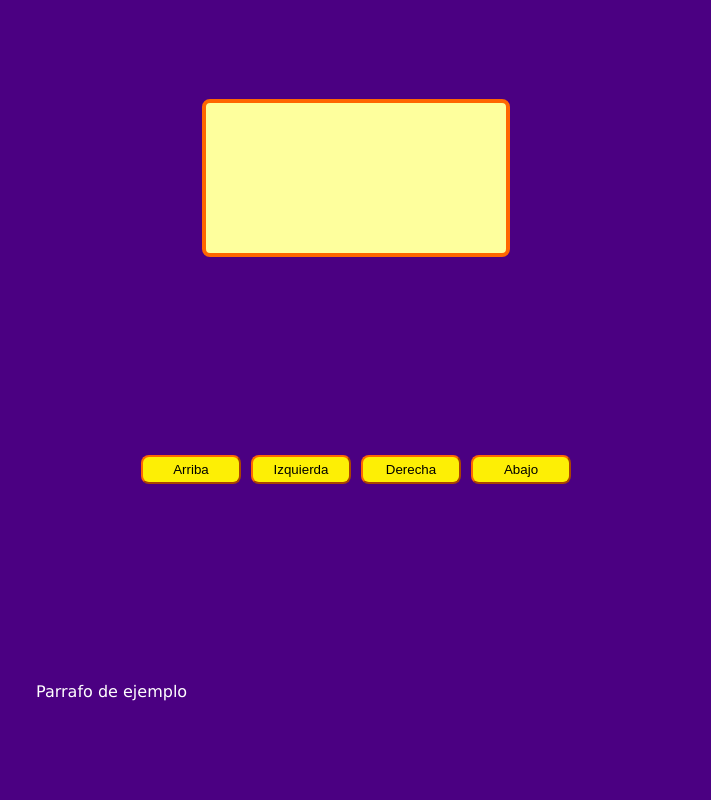
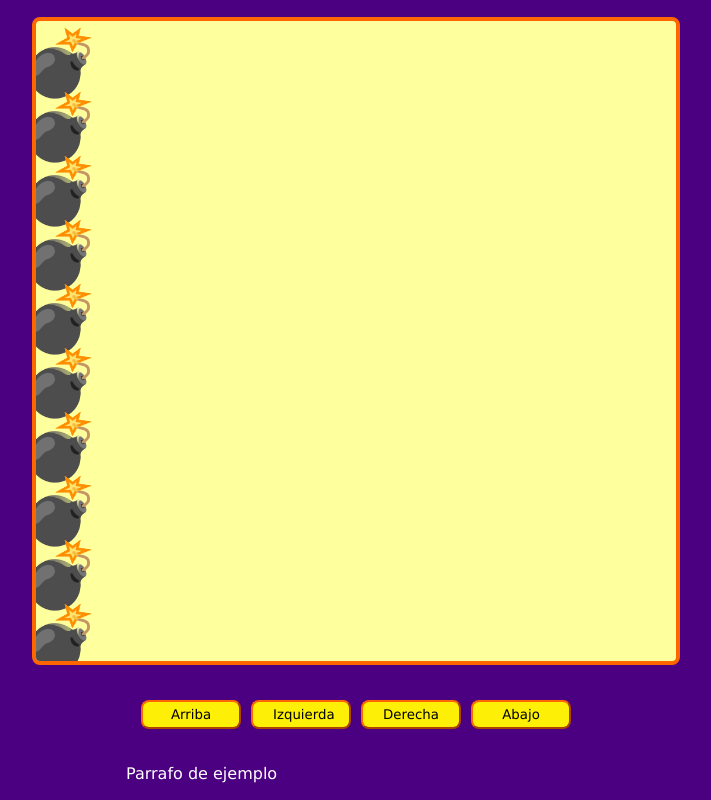
Before and after one commit to kalliche/javascript-games, a plain HTML site: page index.html in a window 1280 px wide. Shown: the whole page, without its empty margins (44-755 px from the left). Drawn offline with Linux system fonts and the light colour scheme.

Commit message:
ajustar tamaño del canvas de lados iguales

```diff
--- a/game.js
+++ b/game.js
@@ -0,0 +1,41 @@
+const canvas = document.querySelector('#game');
+const game = canvas.getContext('2d');
+
+window.addEventListener('load', startGame);
+
+function startGame() {
+  let canvasSize;
+
+  if (window.innerHeight > window.innerWidth) {
+    canvasSize = window.innerWidth * 0.8;
+  } else {
+    canvasSize = window.innerHeight * 0.8;
+  }
+
+  canvas.setAttribute('width', canvasSize);
+  canvas.setAttribute('height', canvasSize);
+
+  const elementsSize = canvasSize / 10;
+
+  console.log({ canvasSize, elementsSize });
+
+  game.font = elementsSize + 'px Verdana';
+  game.textAlign = 'end';
+
+  for (let i = 1; i <= 10; i++) {
+    game.fillText(emojis['X'], elementsSize, elementsSize * i);
+  }
+
+  // window.innerHeight
+  // window.innerWidth
+
+  // game.fillRect(0,50,100,100);
+  // game.clearRect(50,50,50,50);
+  // game.clearRect()
+  // game.clearRect(0,0,50,50);
+
+  // game.font = '25px Verdana'
+  // game.fillStyle = 'purple';
+  // game.textAlign = 'center';
+  // game.fillText('Platzi', 25, 25);
+}
--- a/index.html
+++ b/index.html
@@ -4,12 +4,12 @@
   <meta charset="UTF-8">
   <meta http-equiv="X-UA-Compatible" content="IE=edge">
   <meta name="viewport" content="width=device-width, initial-scale=1.0">
+  <link rel="stylesheet" href="./styles.css">
   <title>Juego online de carreras y calaveras</title>
-  <link rel="stylesheet" href="./styles.css">
 </head>
 <body>
   <div class="game-container">
-    <canvas class="game"></canvas>
+    <canvas id="game"></canvas>
 
     <div class="btns">
       <button id="up">Arriba</button>
--- a/maps.js
+++ b/maps.js
@@ -0,0 +1,53 @@
+/*
+ * Reglas:
+ * El final de cada nivel debe ser el inicio del siguiente
+*/
+
+const emojis = {
+  '-': ' ',
+  'O': '🚪',
+  'X': '💣',
+  'I': '🎁',
+  'PLAYER': '💀',
+  'BOMB_COLLISION': '🔥',
+  'GAME_OVER': '👎',
+  'WIN': '🏆',
+};
+
+const maps = [];
+maps.push(`
+  IXXXXXXXXX
+  -XXXXXXXXX
+  -XXXXXXXXX
+  -XXXXXXXXX
+  -XXXXXXXXX
+  -XXXXXXXXX
+  -XXXXXXXXX
+  -XXXXXXXXX
+  -XXXXXXXXX
+  OXXXXXXXXX
+`);
+maps.push(`
+  O--XXXXXXX
+  X--XXXXXXX
+  XX----XXXX
+  X--XX-XXXX
+  X-XXX--XXX
+  X-XXXX-XXX
+  XX--XX--XX
+  XX--XXX-XX
+  XXXX---IXX
+  XXXXXXXXXX
+  `);
+maps.push(`
+  I-----XXXX
+  XXXXX-XXXX
+  XX----XXXX
+  XX-XXXXXXX
+  XX-----XXX
+  XXXXXX-XXX
+  XX-----XXX
+  XX-XXXXXXX
+  XX-----OXX
+  XXXXXXXXXX
+`);
--- a/styles.css
+++ b/styles.css
@@ -33,11 +33,11 @@ button {
   background-color: #fdef05;
   border-radius: 8px;
   border-color: #ff6600;
+  font-family: inherit;
   margin: 0;
   padding: 5px 20px;
   width: 100px;
 }
-
 button:not(:last-child) {
   margin-right: 10px;
 }
@@ -47,7 +47,7 @@ button:not(:last-child) {
   flex-wrap: wrap;
   margin: 0 auto;
   width: 80%;
-  max-width: 460%;
+  max-width: 460px;
 }
 
 p {
@@ -56,7 +56,7 @@ p {
   width: 100%;
 }
 
-@media (max-width: 440px) {
+@media (max-width: 400px) {
   button { margin-top: 25px; }
   #up, #down { margin-left: 100%; margin-right: 100%; }
 }
```
